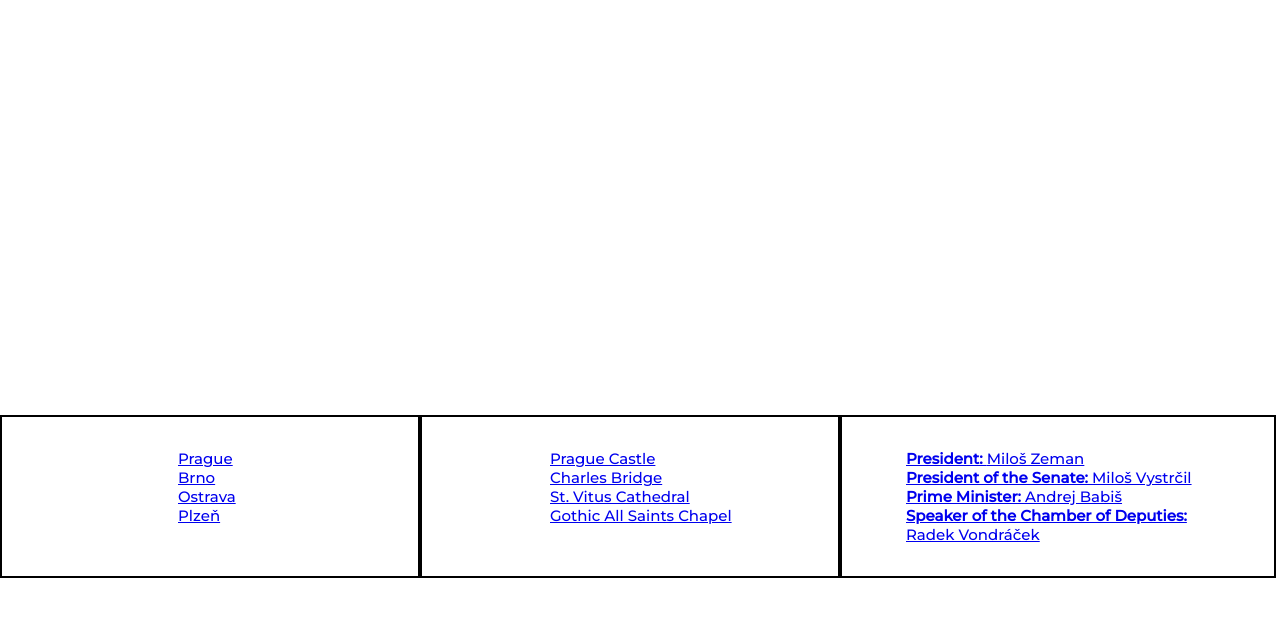
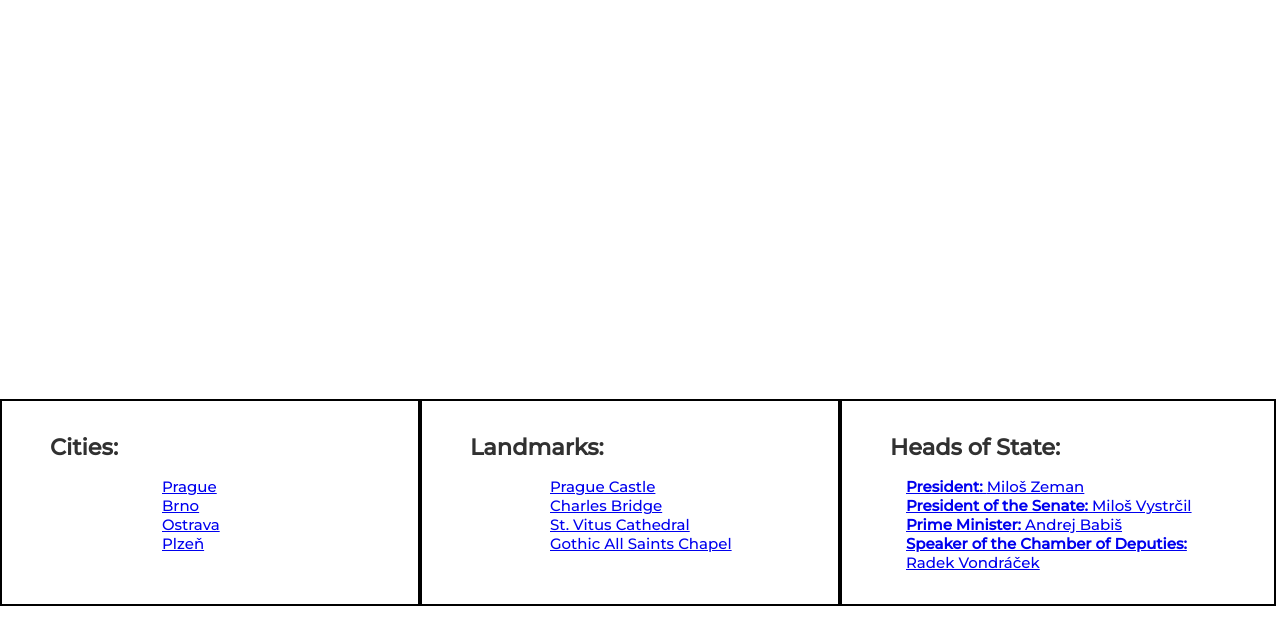
Before and after one commit to NSS-Day-Cohort-42/hello-world-haphazard-hobbits, a plain HTML site: page czech.html in a window 1280 px wide. Shown: the part 136-780 px from the top of the page. Drawn offline with Linux system fonts and the light colour scheme.

Commit message:
added to bottom lists

```diff
--- a/czech.html
+++ b/czech.html
@@ -29,6 +29,7 @@
     <article>
       <div class="lists">
         <ul class="cities__list">
+          <h2>Cities:</h2>
           <li class="city__item">
             <a
               href="https://www.tripadvisor.com/Tourism-g274707-Prague_Bohemia-Vacations.html"
@@ -47,6 +48,7 @@
         </ul>
 
         <ul class="landmarks__list">
+          <h2>Landmarks:</h2>
           <li class="landmark__item">
             <a href="https://www.hrad.cz/en/prague-castle-for-visitors"
               >Prague Castle</a
@@ -71,6 +73,7 @@
         </ul>
 
         <ul class="heads__list">
+          <h2>Heads of State:</h2>
           <li class="heads__item">
             <a href="https://en.wikipedia.org/wiki/Milo%C5%A1_Zeman"
               ><strong>President: </strong>Miloš Zeman</a
--- a/styles/main.css
+++ b/styles/main.css
@@ -63,8 +63,20 @@
   width: 21rem;
 }
 
+article {
+  display: flex;
+  flex-direction: row;
+}
+
+.lists {
+  flex-direction: row;
+  display: flex;
+  margin-right: 3rem;
+  margin-top: 27rem;
+}
+
 .city__item {
-  margin-left: 8rem;
+  margin-left: 7rem;
 }
 
 .landmark__item {
@@ -75,14 +87,6 @@
   margin-left: 1rem;
 }
 
-article {
-  display: flex;
-  flex-direction: row;
-  margin-top: 28rem;
+h2 {
+  margin-bottom: 1rem;
 }
-
-.lists {
-  flex-direction: row;
-  display: flex;
-  margin-right: 3rem;
-}
```
